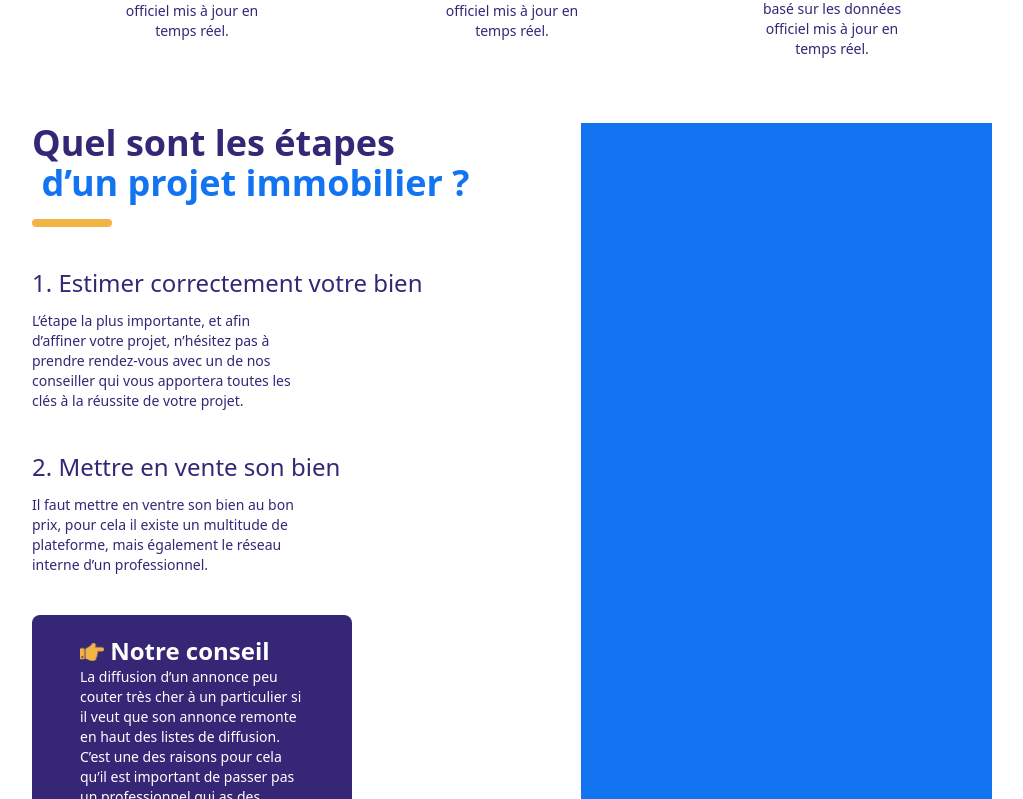
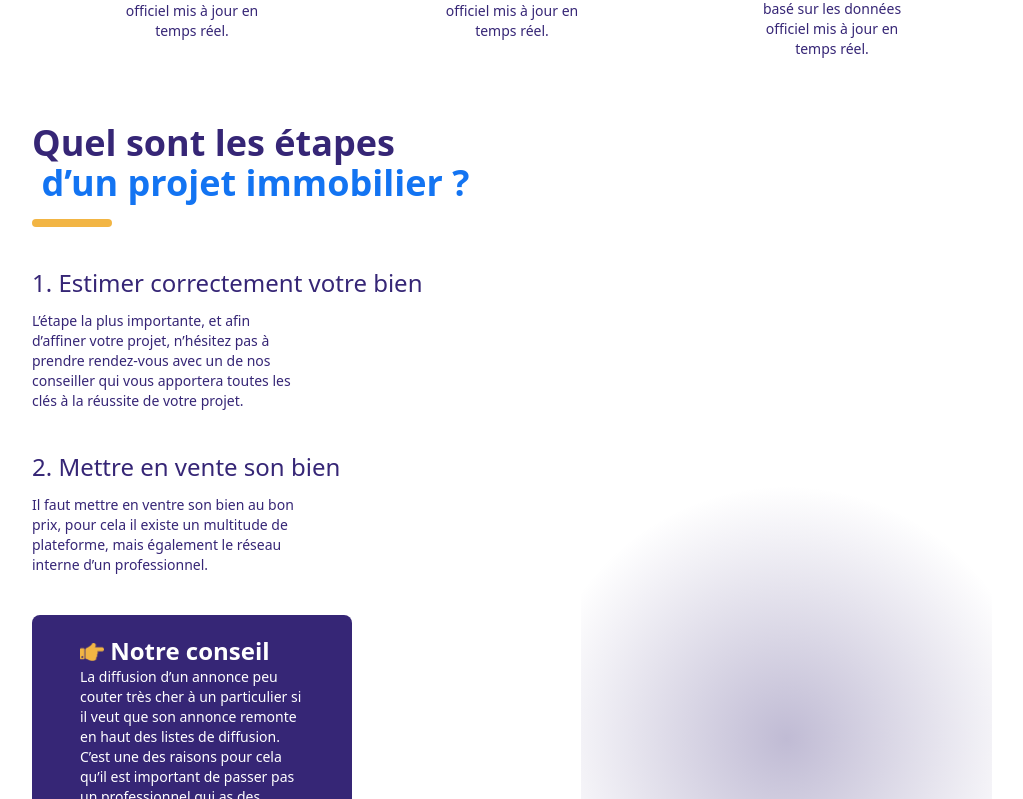
Before and after one commit to magicniclus/immoportail, a Next.js app: page / in a window 1280 px wide. Shown: the part 1561-2360 px from the top of the page, without its empty margins (128-1151 px from the left). Built offline with nearby package versions, Linux system fonts and the light colour scheme.

Commit message:
Update ImmoStepContainer.js

```diff
--- a/components/Organisms/ImmoStepContainer.js
+++ b/components/Organisms/ImmoStepContainer.js
@@ -1,4 +1,5 @@
 import React from 'react';
+import Mozaic from '../Molecules/Mozaic';
 import SetOfImmoStep from '../Molecules/SetOfImmoStep';
 
 const ImmoStepContainer = () => {
@@ -7,8 +8,8 @@ const ImmoStepContainer = () => {
             <div className="lg:w-8/12 w-full">
                 <SetOfImmoStep />
             </div>
-            <div className="w-6/12 bg-blue min-h-full lg:flex hidden">
-
+            <div className="w-6/12 min-h-full lg:flex hidden">
+                <Mozaic />
             </div>
         </div>
     );
```
